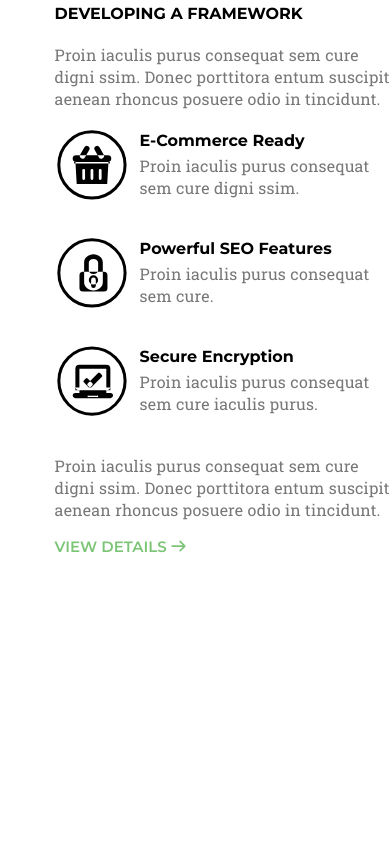
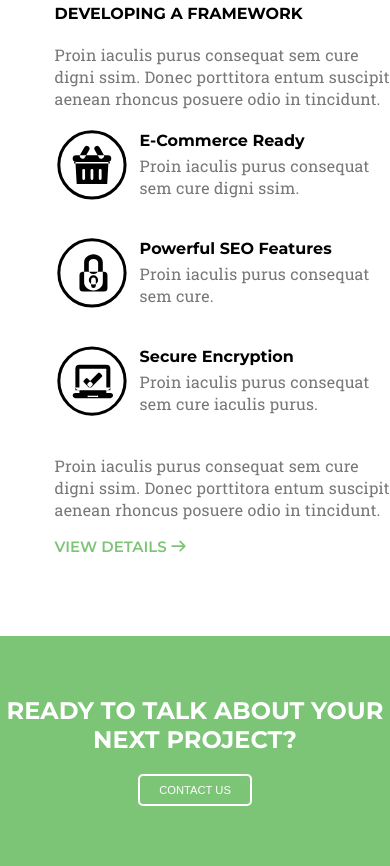
Before and after one commit to SarahNouh/TreeHouse, a website: page app/index.html in a window 390 px wide. Shown: the part 1963-2829 px from the top of the page. Before the commit the page ends 2599 px from the top, so only its background shows below. Drawn offline with nearby package versions, Linux system fonts and the light colour scheme; files that its build step writes are made by us from their sources; files whose address does not match are found by name.

Commit message:
Contact us section (Design + Responsiveness)

```diff
--- a/app/index.html
+++ b/app/index.html
@@ -199,6 +199,11 @@
         </a>
       </div>
     </section>
+    <section class="contact-us">
+      <h2 class="title">Ready to talk about your next project?</h2>
+      <button class="btn square">Contact us</button>
+    </section>
+    <footer></footer>
     <!-- build:js scripts/vendor.js -->
     <!-- endbuild -->
     <!-- build:js scripts/main.js -->
--- /dev/null
+++ b/app/styles/__contact-us.scss
@@ -0,0 +1,24 @@
+// @Author: sarahnouh
+// @Date:   2019-08-14T04:21:42+02:00
+// @Last modified by:   sarahnouh
+// @Last modified time: 2019-08-14T04:34:56+02:00
+.contact-us {
+  background-color: $mint_green;
+  text-align: center;
+  color: white;
+  padding: 60px 0;
+  @media (min-width: $xl_screen) {
+    font-size: 35px;
+  }
+  .title {
+    text-transform: uppercase;
+    margin-top: 0;
+  }
+  .btn.square {
+    border-radius: 5px;
+    border: 2px solid white;
+    font-size: 0.7em;
+    padding: 0.7em 1.7em;
+    font-weight: 500;
+  }
+}
--- a/app/styles/main.scss
+++ b/app/styles/main.scss
@@ -1,7 +1,7 @@
 // @Author: sarahnouh
 // @Date:   2019-08-11T01:18:09+02:00
 // @Last modified by:   sarahnouh
-// @Last modified time: 2019-08-14T03:03:48+02:00
+// @Last modified time: 2019-08-14T04:22:20+02:00
 @import url("https://fonts.googleapis.com/css?family=Montserrat:400,500,600,700|Roboto+Slab&display=swap");
 
 //colour variables
@@ -17,6 +17,7 @@ $lg_screen: "1200px";
 $xl_screen: "2200px";
 
 @import "./__carousel.scss";
+@import "./__contact-us.scss";
 @import "./__header.scss";
 @import "./__latest-project.scss";
 @import "./__learn-more.scss";
```
